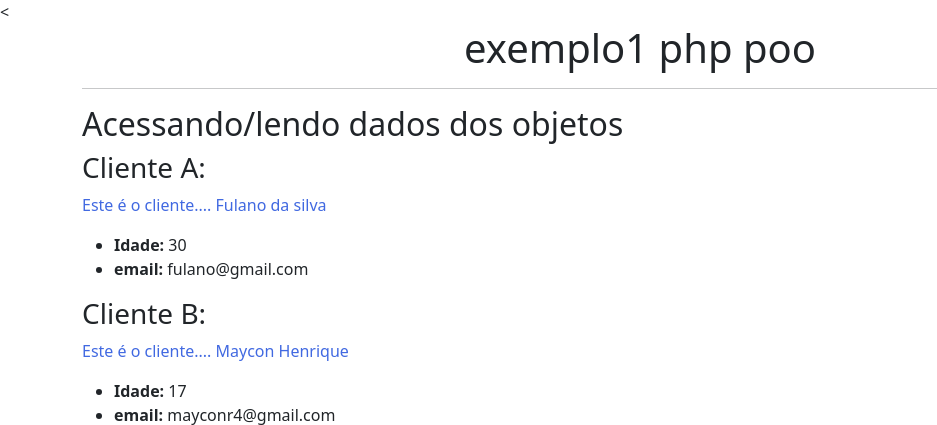
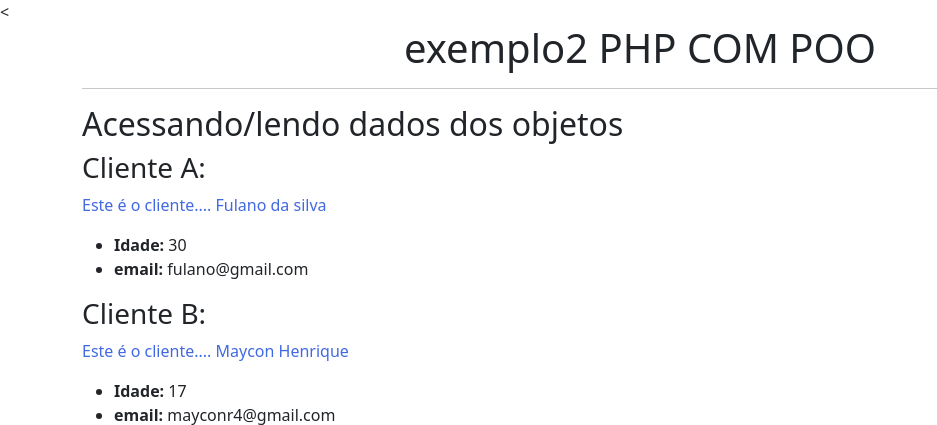
Before and after one commit to mayconr4/aulasphp-poo, a PHP site: page / in a window 1280 px wide. Shown: the top 425 px of the page, without its empty margins (0-937 px from the left). Run offline with PHP 8.4, Linux system fonts and the light colour scheme.

Commit message:
cria pasta exexplo 2 com php poo

```diff
--- a/index.php
+++ b/index.php
@@ -10,7 +10,7 @@
 </head>
 <body>
     <div class="container">
-        <h1 class=" text-center">exemplo1 php poo</h1>
+        <h1 class=" text-center">exemplo2 PHP COM POO</h1>
     <hr>
 <?php
 // Carregando/importando a classe
```
Also changed, not shown: 3 other files.
